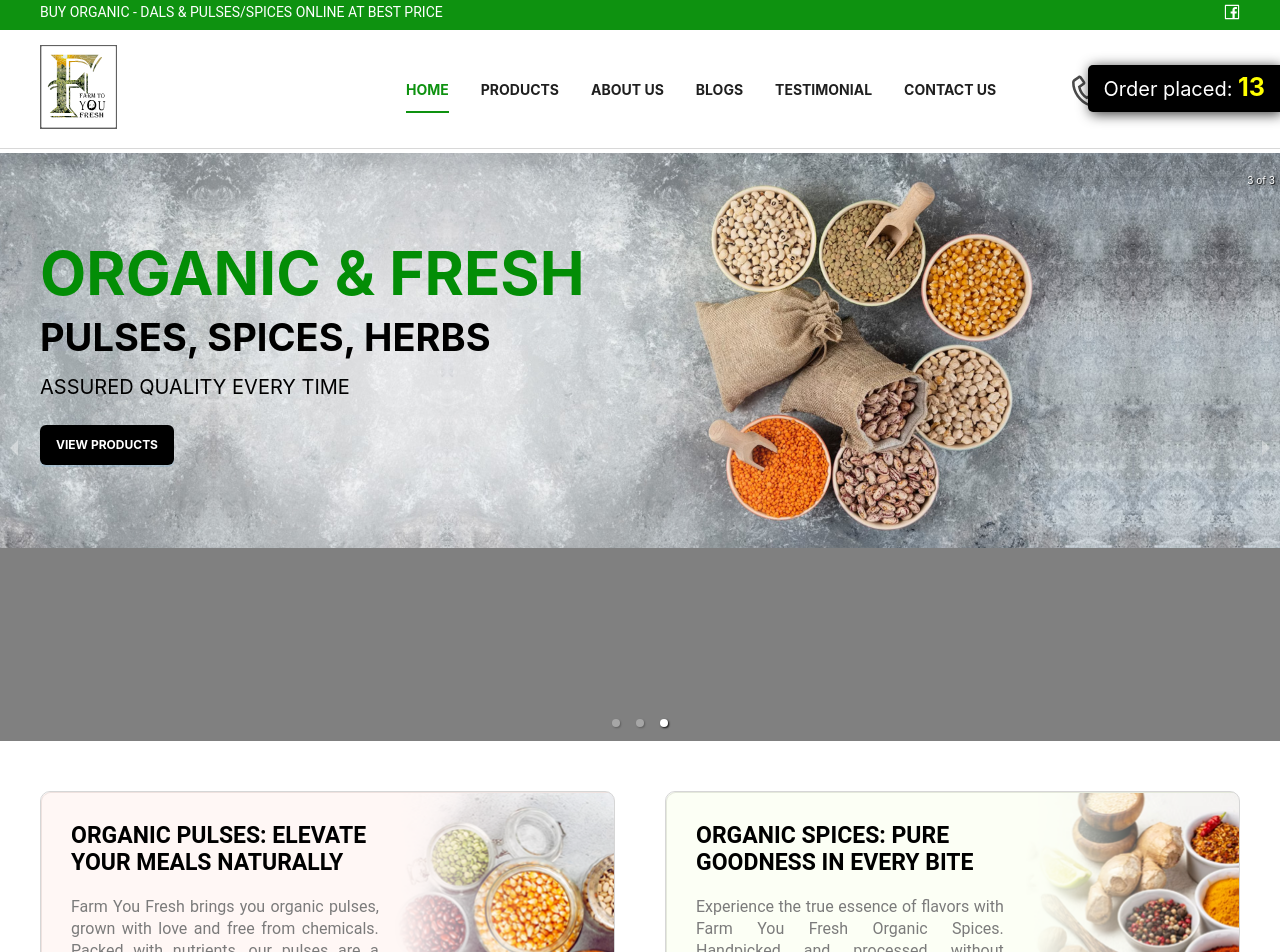
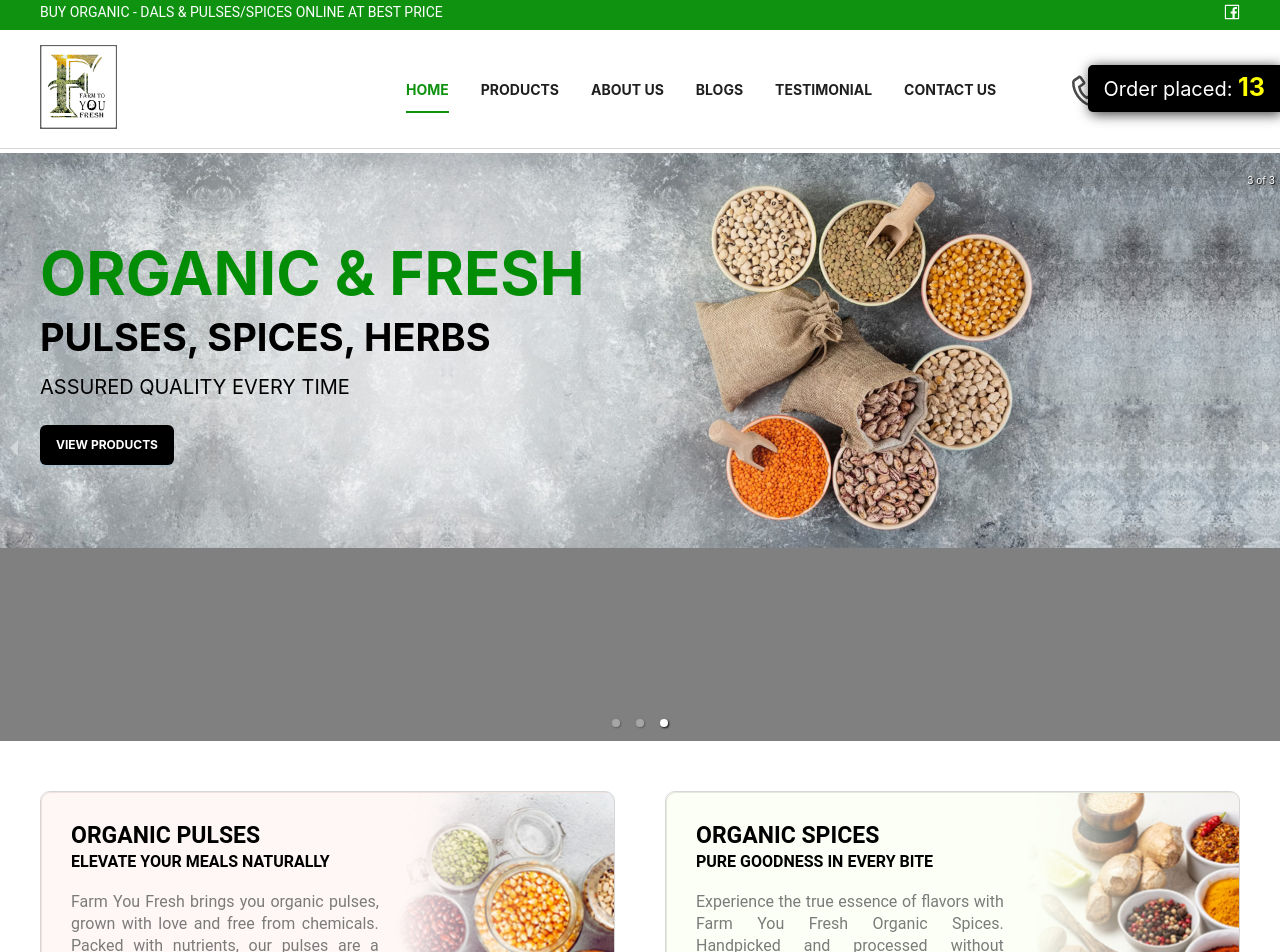
Before and after one commit to chahalinder0007/farmtoyoufresh, a React (Create React App) app: page / in a window 1280 px wide. Shown: the top 952 px of the page. Built offline with nearby package versions, Linux system fonts and the light colour scheme.

Commit message:
done minor changes

```diff
--- a/src/App.scss
+++ b/src/App.scss
@@ -46,18 +46,3 @@ p {
     background: $green-color;
   }
 }
-
-.slick-prev,
-.slick-next {
-  bottom: -30px;
-  top: auto;
-  &::before {
-    color: #000000;
-  }
-}
-.slick-prev {
-  left: 0;
-}
-.slick-next {
-  left: 25px;
-}
--- a/src/components/homeTestimonials/style.scss
+++ b/src/components/homeTestimonials/style.scss
@@ -22,14 +22,37 @@
     }
   }
   p {
-    color: $paraghraph-color;
+    color: $paraghraph-color2;
     line-height: 25px;
     text-align: justify;
-    margin-top: 50px;
+    margin-top: 0;
+    font-style: italic;
   }
   h2 {
     font-size: 17px;
   }
+  .slick-slider {
+    margin-top: 50px;
+    padding: 15px 15px 30px;
+    border-radius: 15px;
+    background: #ffffff;
+    box-shadow: 0 1px 19px rgba($color: #000000, $alpha: 0.2);
+  }
+}
+
+.slick-prev,
+.slick-next {
+  bottom: -6px;
+  top: auto;
+  &::before {
+    color: #000000;
+  }
+}
+.slick-prev {
+  left: 15px;
+}
+.slick-next {
+  left: 38px;
 }
 
 @media screen and (max-width: 767px) {
--- a/src/components/productCategory/content.ts
+++ b/src/components/productCategory/content.ts
@@ -1,7 +1,8 @@
 export const productCategories = [
   {
     key: "1",
-    title: "Organic Pulses: Elevate Your Meals Naturally",
+    title: "Organic Pulses",
+    subHeading: "Elevate Your Meals Naturally",
     text: "Farm You Fresh brings you organic pulses, grown with love and free from chemicals. Packed with nutrients, our pulses are a promise of quality and health, from our family to yours.",
     buttonText: "View Products",
     buttonLink: "products",
@@ -9,7 +10,8 @@ export const productCategories = [
   },
   {
     key: "2",
-    title: "Organic Spices: Pure Goodness in Every Bite",
+    title: "Organic Spices",
+    subHeading: "Pure Goodness in Every Bite",
     text: "Experience the true essence of flavors with Farm You Fresh Organic Spices. Handpicked and processed without chemicals, our spices are a dash of health in every pinch.",
     buttonText: "View Products",
     buttonLink: "products",
--- a/src/components/productCategory/index.tsx
+++ b/src/components/productCategory/index.tsx
@@ -20,6 +20,7 @@ const ProductCategory = () => {
                   onClick={() => setRoute(`${c.buttonLink}`)}
                 >
                   <h2>{c.title}</h2>
+                  <h3>{c.subHeading}</h3>
                   <p>{c.text}</p>
                   <Button type="primary" className="primary_btn">
                     {c.buttonText}
--- a/src/components/productCategory/style.scss
+++ b/src/components/productCategory/style.scss
@@ -13,6 +13,10 @@
       width: 60%;
       text-transform: uppercase;
       font-size: 23px;
+    }
+    h3 {
+      margin: 3px 0 0;
+      font-size: 16px;
     }
     p {
       width: 60%;
--- a/src/variables.scss
+++ b/src/variables.scss
@@ -2,4 +2,5 @@ $primary-color: #000000;
 $green-color: #0e9210;
 $orange-color: #fe6a24;
 $paraghraph-color: #7b7b7b;
+$paraghraph-color2: #393939;
 $yellow-color: #f4b222;
```
